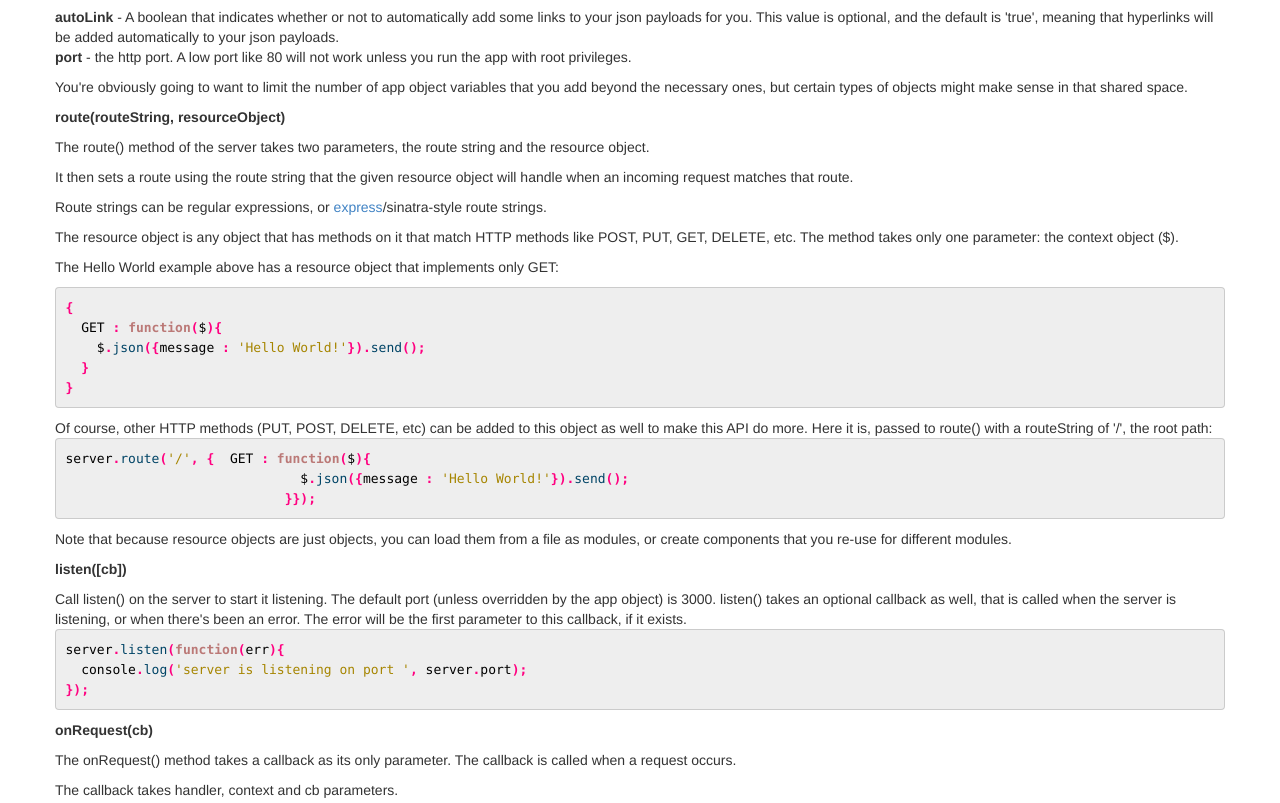
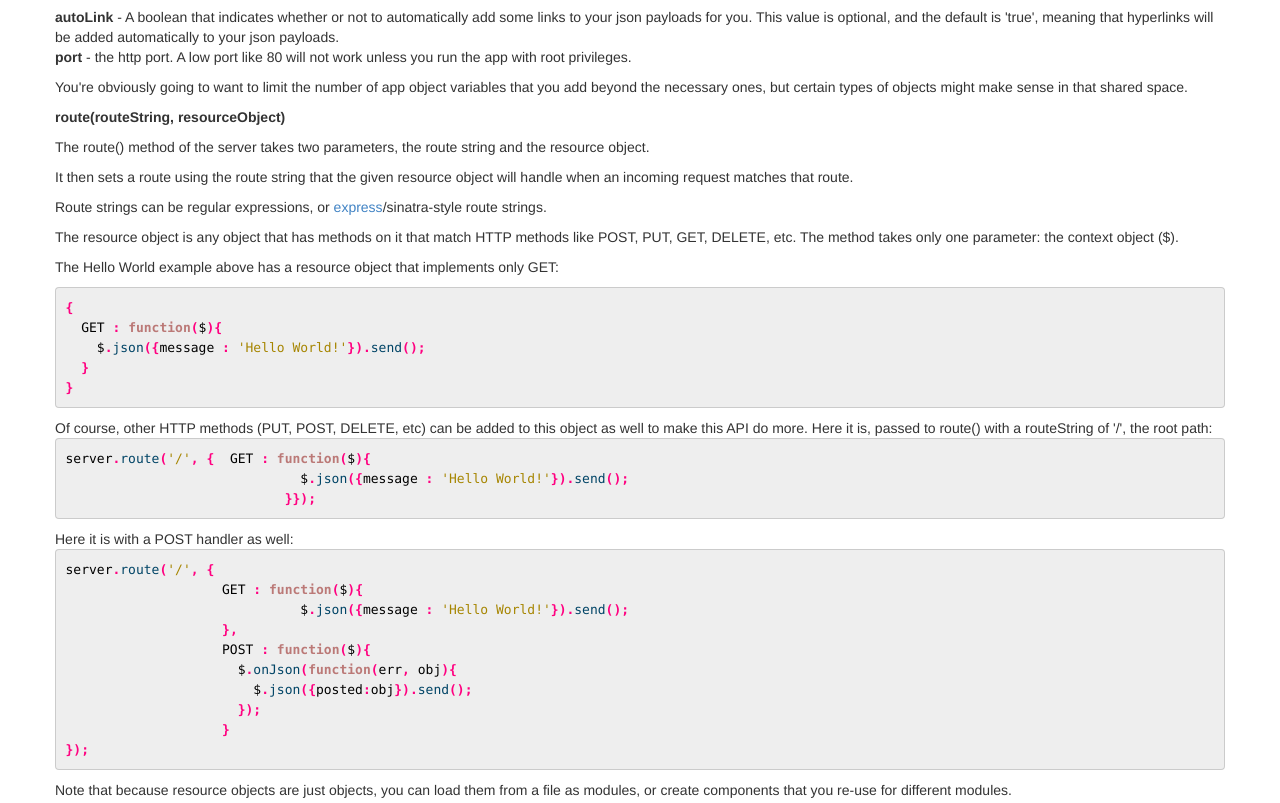
Before and after one commit to cainus/percolatorjs.com, a website: page static/documentation.html in a window 1280 px wide. Shown: the part 2161-2964 px from the top of the page. Drawn offline with nearby package versions, Linux system fonts and the light colour scheme.

Commit message:
showing post in the docs for route as well.

```diff
--- a/static/documentation.html
+++ b/static/documentation.html
@@ -351,6 +351,20 @@ server.route('/', {  GET : function($){
                             }});
 </pre>
 
+Here it is with a POST handler as well:
+<pre class="sh_javascript">
+server.route('/', {
+                    GET : function($){
+                              $.json({message : 'Hello World!'}).send();
+                    },
+                    POST : function($){
+                      $.onJson(function(err, obj){
+                        $.json({posted:obj}).send();
+                      });
+                    }
+});
+</pre>
+
 Note that because resource objects are just objects, you can load them from a file as modules, or create
 components that you re-use for different modules.
 </section>
```
